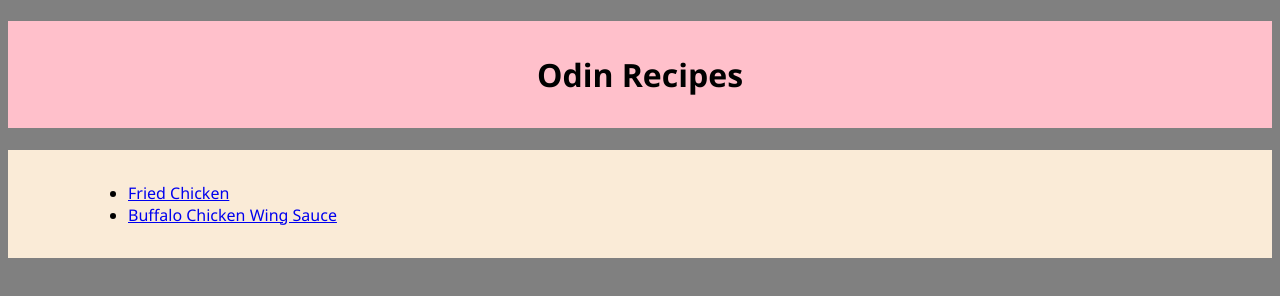
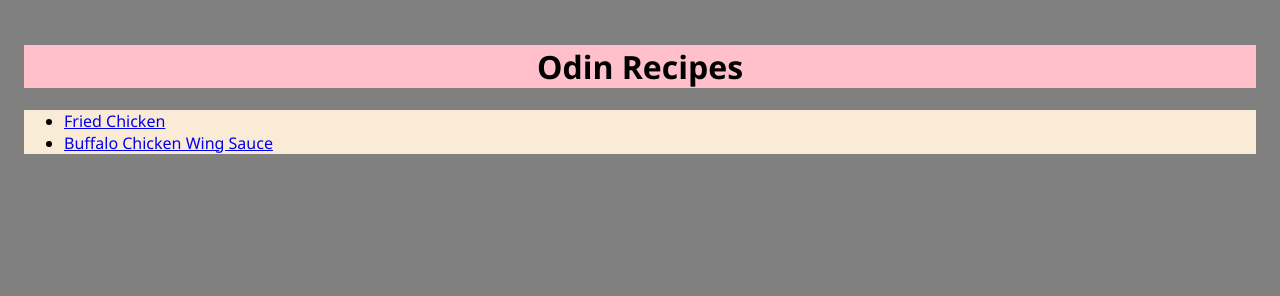
Before and after one commit to nixbush/the-odin-project, a plain HTML site: page odin-recipes/index.html in a window 1280 px wide. Drawn offline with Linux system fonts and the light colour scheme.

Commit message:
Clean odin-recipes CSS

```diff
--- a/odin-recipes/styles.css
+++ b/odin-recipes/styles.css
@@ -1,15 +1,14 @@
 body {
+    padding: 1em;
     font-family: 'Segoe UI', Tahoma, Geneva, Verdana, sans-serif;
     background-color: gray;
 }
 
 h1 {
-    padding: 1em;
     background-color: pink;
     text-align: center;
 }
 
 .recipe-list {
-    padding: 1em 1em 1em 5em;
     background-color: antiquewhite;
 }
```
